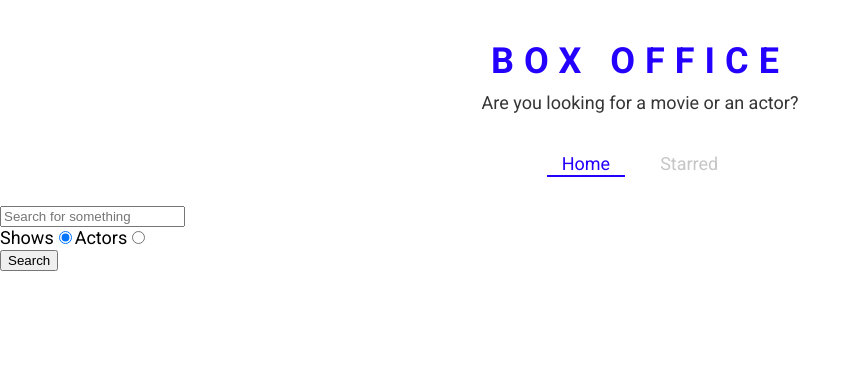
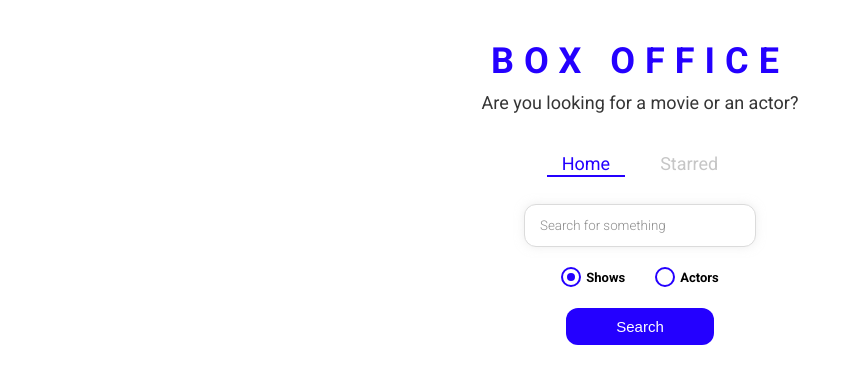
Before and after one commit to ionutzme3/box-office, a React (Create React App) app: page / in a window 1280 px wide. Shown: the top 384 px of the page, without its empty margins (0-861 px from the left). Built offline with nearby package versions, Linux system fonts and the light colour scheme.

Commit message:
style the entire app

```diff
--- /dev/null
+++ b/src/components/CustomRadio.js
@@ -0,0 +1,67 @@
+import React from "react";
+import styled from "styled-components";
+
+const RadioWrapper = styled.label `
+    display: block;
+    position: relative;
+    padding-left: 25px;
+    cursor: pointer;
+    font-size: 13px;
+    user-select: none;
+    font-weight: 700;
+    line-height: 1.65;
+
+    input {
+        position: absolute;
+        opacity: 0;
+        cursor: pointer;
+
+    }
+    span{
+        position: absolute;
+        top: 0;
+        left: 0;
+        height: 16px;
+        width: 16px;
+        background-color: #fff;
+        border:2px solid ${({theme}) => theme.mainColors.blue};
+        border-radius: 50%;
+    }
+
+    input:checked ~ span {
+        background-color: #fff;
+        border: 2px solid ${({theme}) => theme.mainColors.blue};
+    }
+
+    span:after{
+        content: "";
+        position: absolute;
+        display: none;
+    }
+    input:checked ~ span:after{
+        display: block;
+    }
+    span:after {
+        top: 4px;
+        left: 4px;
+        width: 8px;
+        height: 8px;
+        border-radius: 50%;
+        background: ${({theme}) => theme.mainColors.blue};
+    }
+`;
+
+const CustomRadio = ({label, ...restProps}) => {
+    return (
+        <RadioWrapper htmlFor={restProps.id}>
+            {label}
+            <input
+                {...restProps}
+                type="radio"
+            />
+            <span />
+        </RadioWrapper>
+    );
+};
+
+export default CustomRadio;
--- a/src/pages/Home.js
+++ b/src/pages/Home.js
@@ -1,9 +1,11 @@
 import React, {useState} from "react";
 import ActorGrid from "../components/actor/ActorGrid";
+import CustomRadio from "../components/CustomRadio";
 import MainPageLayout from "../components/MainPageLayout";
 import ShowGrid from "../components/show/ShowGrid";
 import { apiGet } from "../misc/config";
 import { useLastQuery } from "../misc/custom-hooks";
+import { RadioInputWrapper, SearchInput, SearchButtonWrapper } from "./Home.styled";
 
 const Home = () => {
     const [input, setInput] = useLastQuery();
@@ -44,7 +46,7 @@
     };
     return (
         <MainPageLayout>
-            <input
+            <SearchInput
             type="text"
             placeholder="Search for something"
             onChange={onInputChange}
@@ -52,33 +54,35 @@
             value={input}
             />
 
+            <RadioInputWrapper>
                 <div>
-                <label htmlFor="shows-search">
-                    Shows
-                    <input
+                    <CustomRadio
+                        label="Shows"
                         id="shows-search"
-                    type="radio"
-                    value='shows'
+                        value="shows"
                         checked={isShowsSearch}
-                    onChange={onRadioChange}/>
-                </label>
-                <label htmlFor="actors-search">
-                    Actors
-                    <input
+                        onChange={onRadioChange}
+                    />
+                </div>
+                <div>
+                    <CustomRadio
+                        label="Actors"
                         id="actors-search"
-                    type="radio"
                         value="people"
                         checked={!isShowsSearch}
-                    onChange={onRadioChange} />
-                </label>
+                        onChange={onRadioChange}
+                    />
                 </div>
+            </RadioInputWrapper>
 
 
+            <SearchButtonWrapper>
             <button
             type="button"
             onClick={onSearch}>
                 Search
             </button>
+            </SearchButtonWrapper>
             {renderResults()}
         </MainPageLayout>
     );
--- /dev/null
+++ b/src/pages/Home.styled.js
@@ -0,0 +1,50 @@
+import styled from "styled-components";
+
+export const SearchInput = styled.input `
+    display: block;
+    font-family: 'Roboto', sans-serif;
+    width: 200px;
+    margin: auto;
+    outline: none;
+    padding: 13px 15px;
+    border: 1px solid #dbdbdb;
+    box-shadow: 0 0 10px 0 rgba(219, 219, 219, 0.5);
+    fonst-size: 14px;
+    border-radius: 12px;
+    color: #8d8d8d;
+
+    &::placeholder {
+        font-weight: 300;
+        color: #8d8d8d;
+    }
+`;
+
+export const RadioInputWrapper = styled.div `
+    display: flex;
+    justify-content: center;
+    margin: 20px 0;
+
+
+    div{
+        margin: 0 15px;
+    }
+`;
+
+export const SearchButtonWrapper = styled.div `
+    text-align: center;
+    margin-bottom: 35px;
+
+    button {
+        color: #fff;
+        background-color: ${({theme}) => theme.mainColors.blue};
+        margin:auto;
+        padding: 10px 50px;
+        font-size: 15px;
+        border: none;
+        outline: none;
+        border-radius: 12px;
+        &:hover {
+            cursor: pointer;
+        }
+    }
+`;
```
Lines whose indentation alone changed are shown as unchanged.
